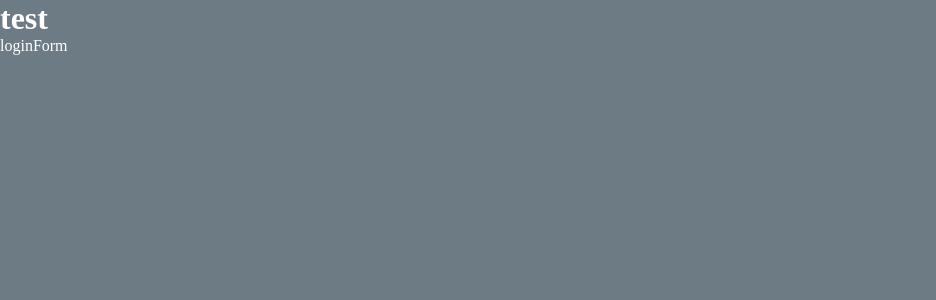
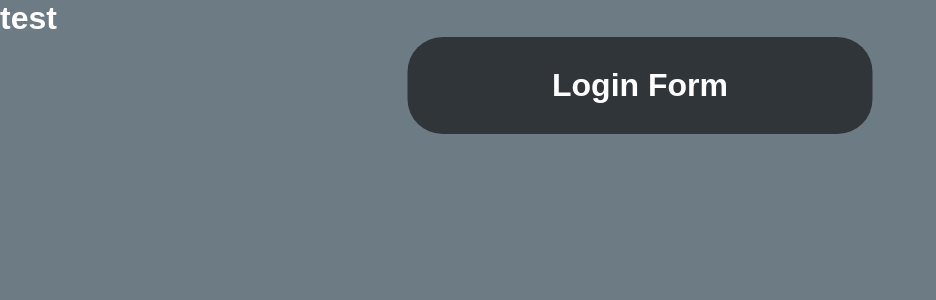
Before and after one commit to Feature-Voter/Web, a Next.js app: page / in a window 1280 px wide. Shown: the top 300 px of the page, without its empty margins (0-936 px from the left). Built offline with nearby package versions, Linux system fonts and the light colour scheme.

Commit message:
Basic setup from LoginForm

```diff
--- a/components/login.tsx
+++ b/components/login.tsx
@@ -1,6 +1,11 @@
+import styles from '../styles/LoginForm.module.scss'
+
 function LoginForm() {
   return (
-    <div>loginForm</div>
+    <form className={styles.LoginForm}>
+      <h1>Login Form</h1>
+      {/* <input type="text" value={this.state.value} onChange={this.handleChange} /> */}
+    </form>
   )
 }
 
--- /dev/null
+++ b/styles/LoginForm.module.scss
@@ -0,0 +1,20 @@
+$size: 425px;
+
+.LoginForm {
+    background: rgba($color: #080808, $alpha: 0.6);
+    color: #fff;
+    border-radius: 35px;
+    max-height: $size;
+    height: 100%;
+    max-width: $size;
+    position: relative;
+    left: 50%;
+    transform: translate(-50%);
+    padding: 20px;
+    padding-top: 30px;
+    padding-bottom: 30px;
+
+    h1 {
+        text-align: center;
+    }
+}
--- a/styles/globals.css
+++ b/styles/globals.css
@@ -1,4 +1,9 @@
 * {
   padding: 0px;
   margin: 0px;
+  font-family: Arial, Helvetica, sans-serif;
 }
+
+body {
+  position: absolute;
+}
```
Also changed, not shown: styles/Login.module.scss (deleted), 1 other file (tests, documents, lock files or other folders).
